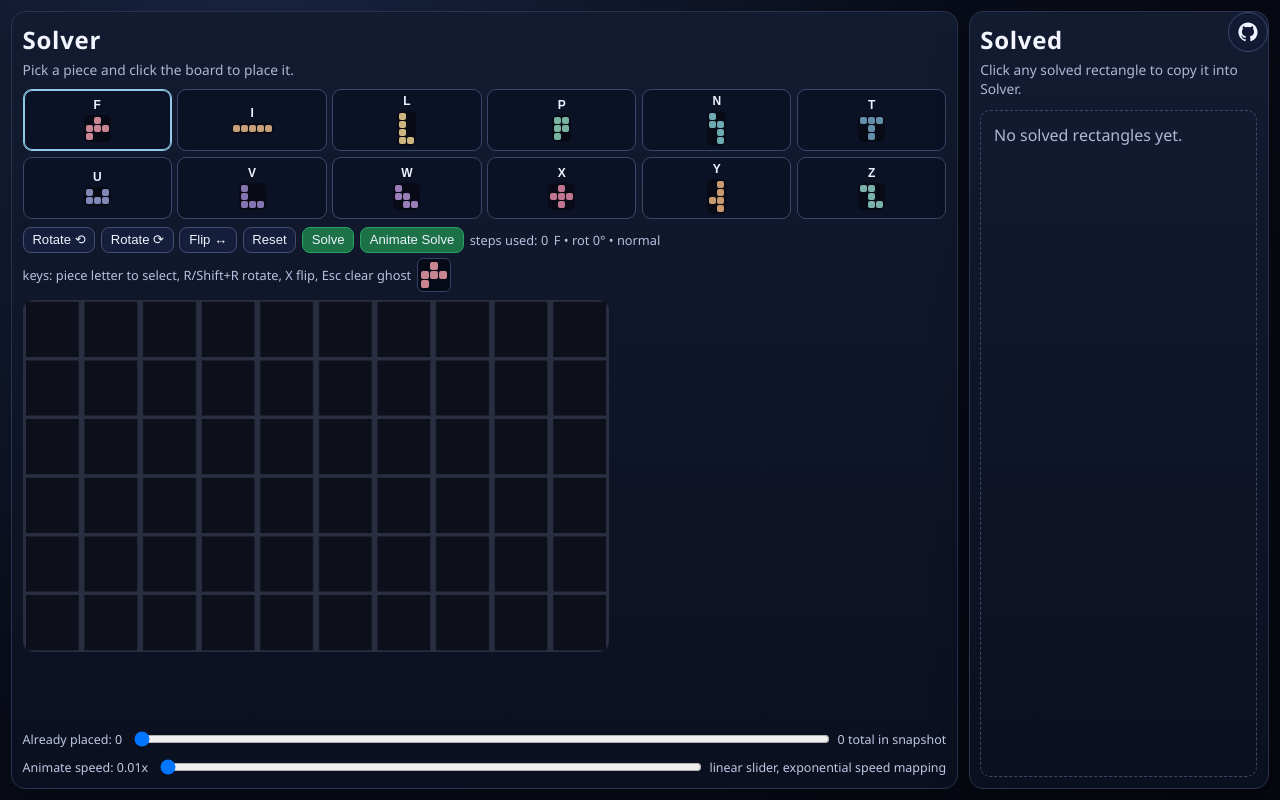
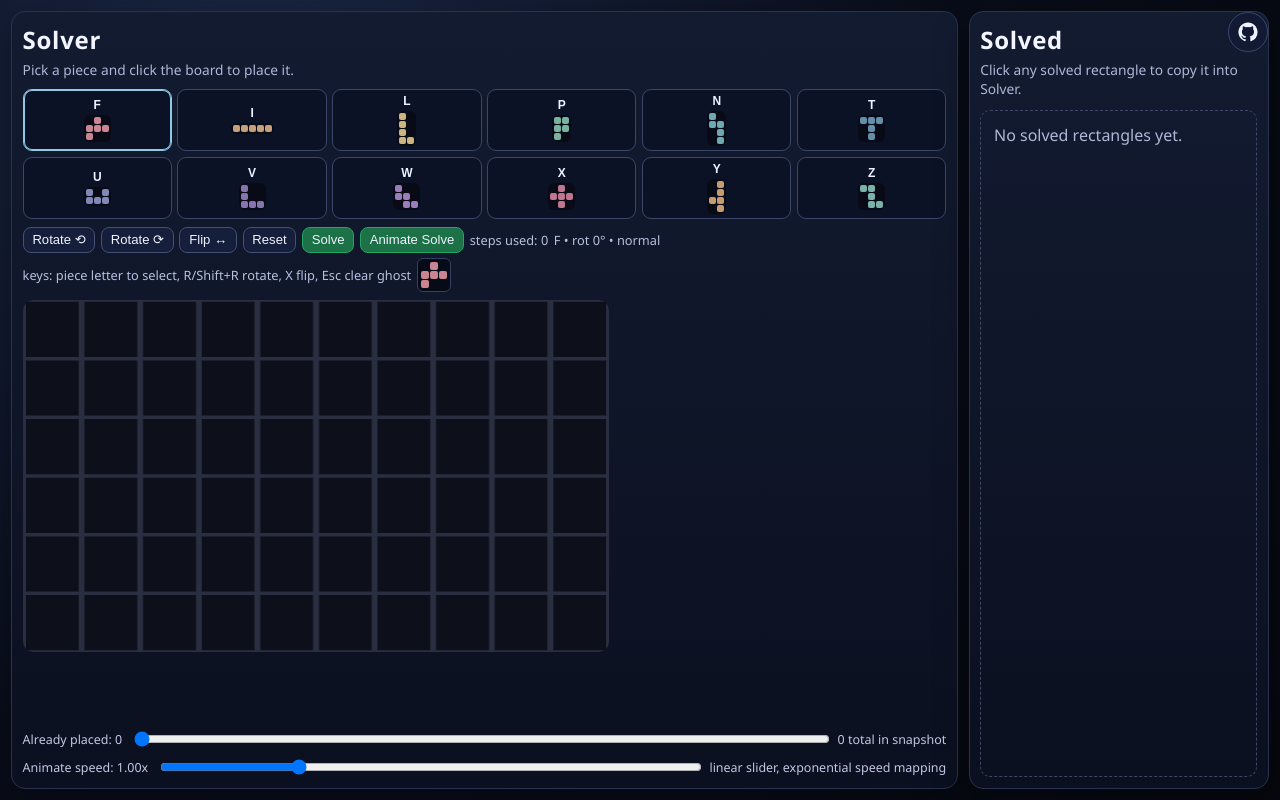
Before and after one commit to cognominal/pentomanim, a Svelte app in the folder webgl/: page / in a window 1280 px wide. Built offline with nearby package versions, Linux system fonts and the light colour scheme.

Commit message:
Sync animate speed slider during playback and restore after

```diff
--- a/webgl/src/App.svelte
+++ b/webgl/src/App.svelte
@@ -35,12 +35,13 @@
   let isAnimating = false;
   let animationTimer: ReturnType<typeof setInterval> | null = null;
   let animationStepsUsed = 0;
-  let speedSlider = 0;
   let showRepoLink = false;
   const MIN_INITIAL_SPEED = 0.01;
   const MAX_INITIAL_SPEED = 1000000;
   const SPEED_EXP_RANGE = Math.log2(MAX_INITIAL_SPEED / MIN_INITIAL_SPEED);
-  $: initialSpeedMultiplier = MIN_INITIAL_SPEED * 2 ** ((speedSlider / 100) * SPEED_EXP_RANGE);
+  const DEFAULT_INITIAL_SPEED = 1;
+  let speedSlider = (100 * Math.log2(DEFAULT_INITIAL_SPEED / MIN_INITIAL_SPEED)) / SPEED_EXP_RANGE;
+  $: initialSpeedMultiplier = speedFromSlider(speedSlider);
 
   $: visiblePlacements = placements.slice(0, prefixCount);
   $: usedNames = new Set(visiblePlacements.map((p) => p.name));
@@ -282,6 +283,15 @@
     speedSlider = Number(target.value);
   }
 
+  function speedFromSlider(value: number): number {
+    return MIN_INITIAL_SPEED * 2 ** ((value / 100) * SPEED_EXP_RANGE);
+  }
+
+  function sliderFromSpeed(speed: number): number {
+    const clamped = Math.max(MIN_INITIAL_SPEED, Math.min(speed, MAX_INITIAL_SPEED));
+    return (100 * Math.log2(clamped / MIN_INITIAL_SPEED)) / SPEED_EXP_RANGE;
+  }
+
   function applyTraceEvent(snapshot: Placement[], event: TraceEvent): Placement[] {
     if (event.type === 'place') {
       return [...snapshot, clonePlacements([event.placement])[0]];
@@ -338,12 +348,15 @@
     let cursor = 0;
     let working = clonePlacements(start);
     const startedAt = Date.now();
+    const baseInitialSpeed = initialSpeedMultiplier;
+    const startSliderValue = speedSlider;
     let stepBudget = 0;
 
     stopAnimationTimer();
     animationTimer = setInterval(() => {
       const elapsedMs = Date.now() - startedAt;
-      const speedFactor = initialSpeedMultiplier * 2 ** (elapsedMs / 5000);
+      const speedFactor = baseInitialSpeed * 2 ** (elapsedMs / 5000);
+      speedSlider = sliderFromSpeed(speedFactor);
       stepBudget += speedFactor;
       const stepsThisTick = Math.floor(stepBudget);
       if (stepsThisTick <= 0) {
@@ -371,6 +384,7 @@
       if (cursor >= trace.length) {
         stopAnimationTimer();
         isAnimating = false;
+        speedSlider = startSliderValue;
         addSolved(solution);
         clearSolverAfterSolved('Animated solve complete. Added to Solved; Solver cleared.');
       }
```
